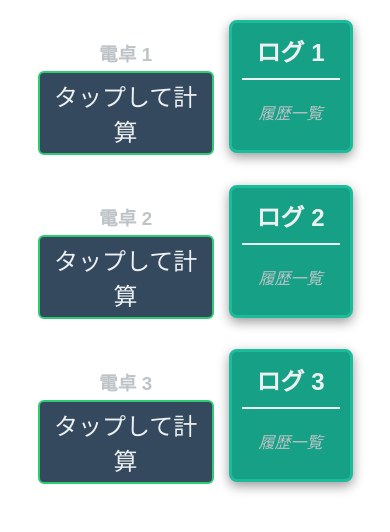
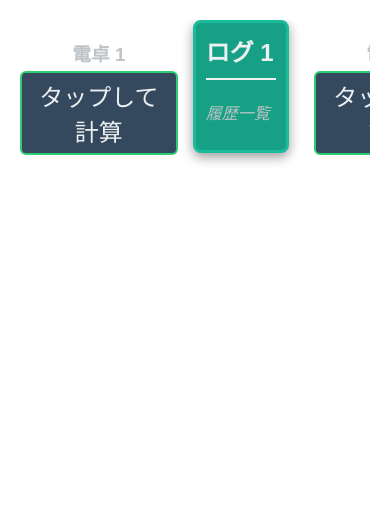
Before and after one commit to komugiR/nextjs-calculator-ui, a Next.js app: page / in a window 390 px wide. Shown: the top 532 px of the page. Built offline with nearby package versions, Linux system fonts and the light colour scheme.

Commit message:
しゅうせーい

```diff
--- a/app/globals.css
+++ b/app/globals.css
@@ -18,6 +18,10 @@ body {
   display: flex;
   gap: 25px; /* セット間の隙間 */
   margin-bottom: 20px;
+  overflow-x: auto; /* 横スクロールを可能にする */
+  padding-bottom: 20px; /* スクロールバーのための隙間 */
+  width: 100%; /* 親コンテナの幅いっぱいにする */
+  justify-content: flex-start; /* 左寄せにする */
 }
 
 /* 個々の電卓とログを縦に並べるためのセットコンテナ */
@@ -102,8 +106,8 @@ body {
   padding: 10px;
   border-radius: 8px;
   box-shadow: 0 4px 12px rgba(0, 0, 0, 0.4);
-  width: auto;
-  max-width: 500px;
+  width: 180px;
+  max-width: none;
   margin-top: 0px;
   max-height: 250px;
   overflow-y: auto;
@@ -156,35 +160,7 @@ body {
 .calc-2 { color: #3498db; } /* 青系 */
 .calc-3 { color: #2ecc71; } /* 緑系 */
 
-@media (max-width: 768px) {
-  /* 全体の電卓とログのコンテナを縦並びにする */
-  .calculators-and-logs-container {
-    flex-direction: column;
-    gap: 30px; /* 縦の隙間を少し広げる */
-    width: 100%; /* 幅を画面いっぱいにする */
-    align-items: center;
-  }
 
-
-  .calculator-set {
-    width: 90%;
-    max-width: 350px;
-    text-align: center;
-  }
-
-  /* 電卓パネルとログパネルの幅を調整 */
-  .calculator-panel,
-  .log-display-panel {
-    width: 100%; /* 親コンテナ (calculator-set) の幅に合わせる */
-    max-width: 100%;
-  }
-
-  /* メインタイトルのフォントサイズを小さくする */
-  h1 {
-    font-size: 1.5em;
-    text-align: center;
-  }
-}
 
 .calculator-overlay {
   position: fixed;
@@ -237,7 +213,7 @@ body {
 
 
 .calc-input-set {
-  width: 180%;
+  width: 150%;
   max-width: none;
   text-align: center;
 }
```
